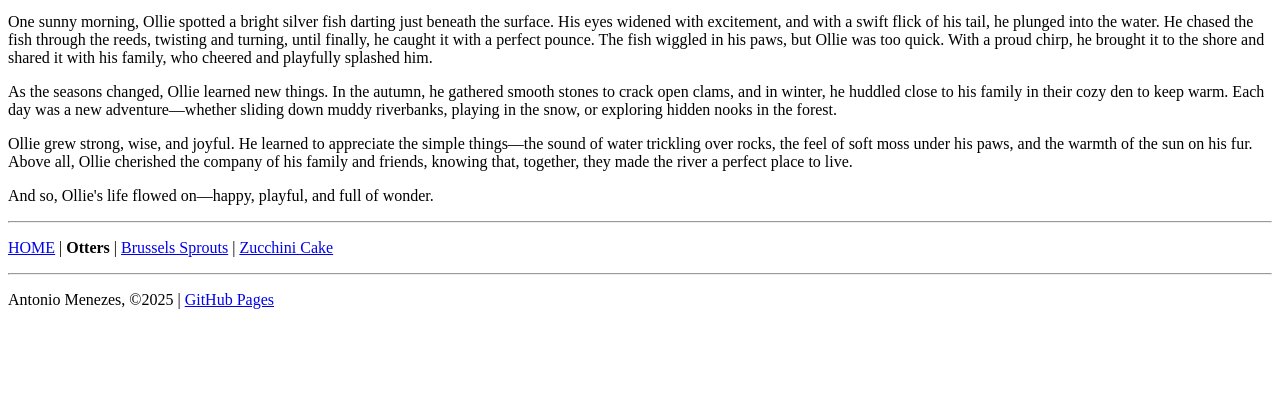
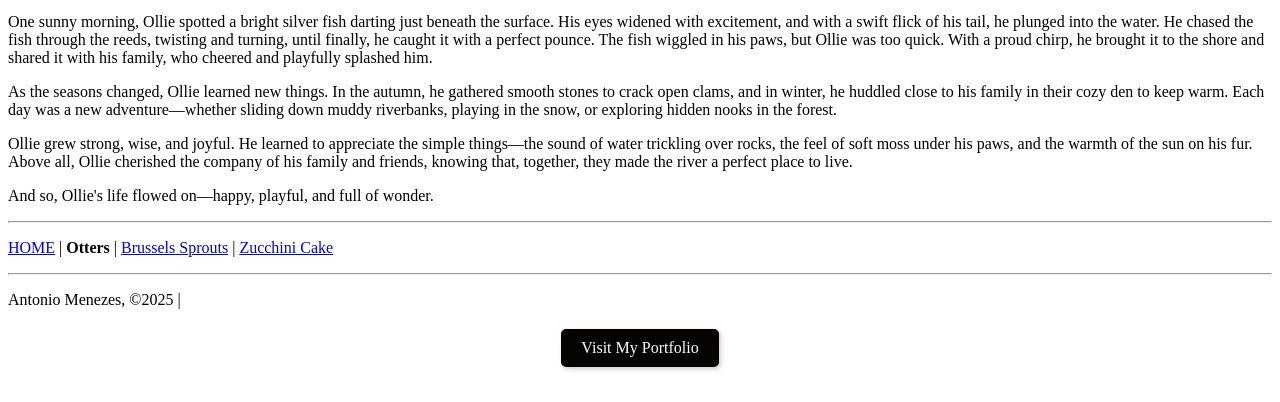
Before and after one commit to Zesenem/Exercicio1, a plain HTML site: page content/otters.html in a window 1280 px wide. Shown: the part 398-800 px from the top of the page. Drawn offline with Linux system fonts and the light colour scheme.

Commit message:
final changes to portfolio link

```diff
--- a/content/otters.html
+++ b/content/otters.html
@@ -43,9 +43,23 @@
       <a href="zucchini-cake.html">Zucchini Cake</a>
     </p>
     <hr />
-    <p>
-      Antonio Menezes, &copy;2025 |
-      <a href="https://zesenem.github.io">GitHub Pages</a>
-    </p>
+    <p>Antonio Menezes, &copy;2025 |</p>
+    <div style="text-align: center; margin-top: 20px">
+      <a
+        href="https://zesenem.github.io/"
+        target="_blank"
+        style="
+          display: inline-block;
+          padding: 10px 20px;
+          background-color: #060403;
+          color: white;
+          text-decoration: none;
+          border-radius: 5px;
+          box-shadow: 2px 2px 5px rgba(0, 0, 0, 0.2);
+        "
+      >
+        Visit My Portfolio
+      </a>
+    </div>
   </body>
 </html>
```
Also changed, not shown: content/roasted-brussel-sprouts.html (+18 -4 lines), content/zucchini-cake.html (+18 -4 lines), index.html (+17 -1 lines).
